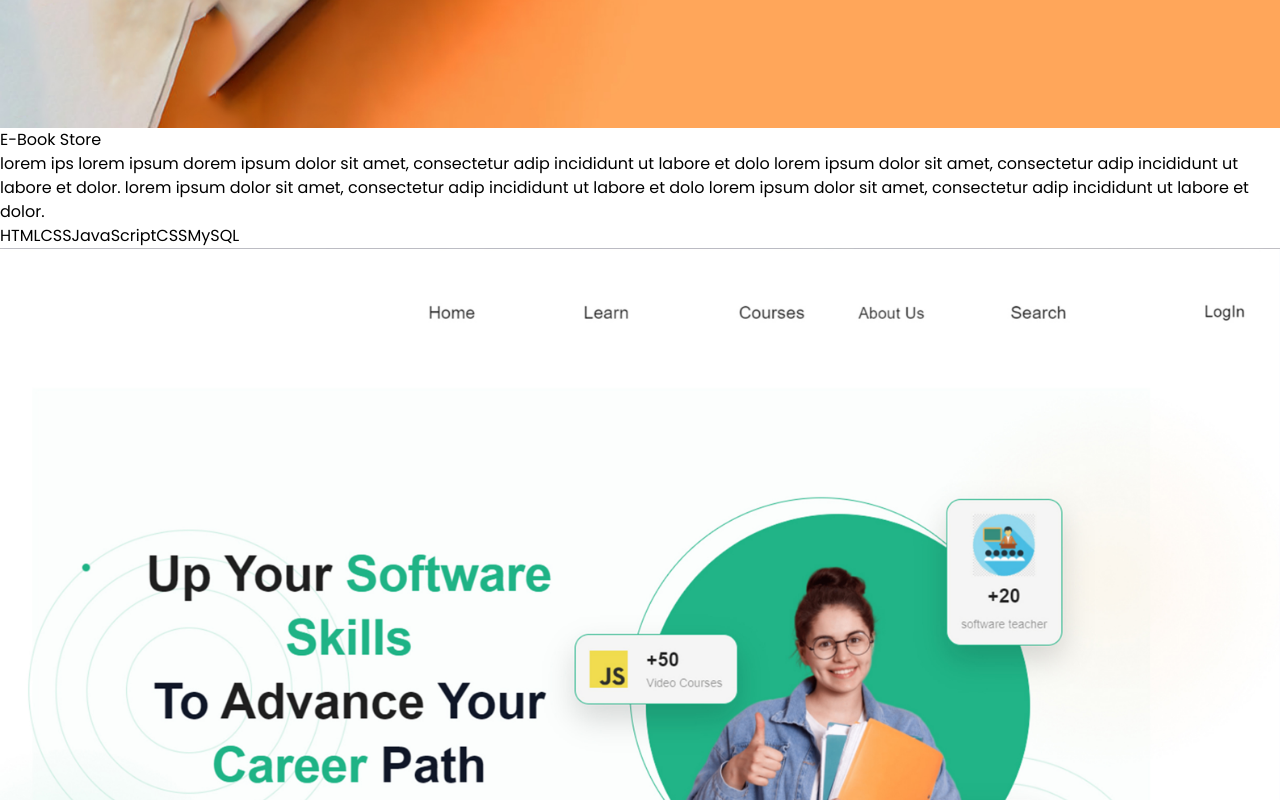
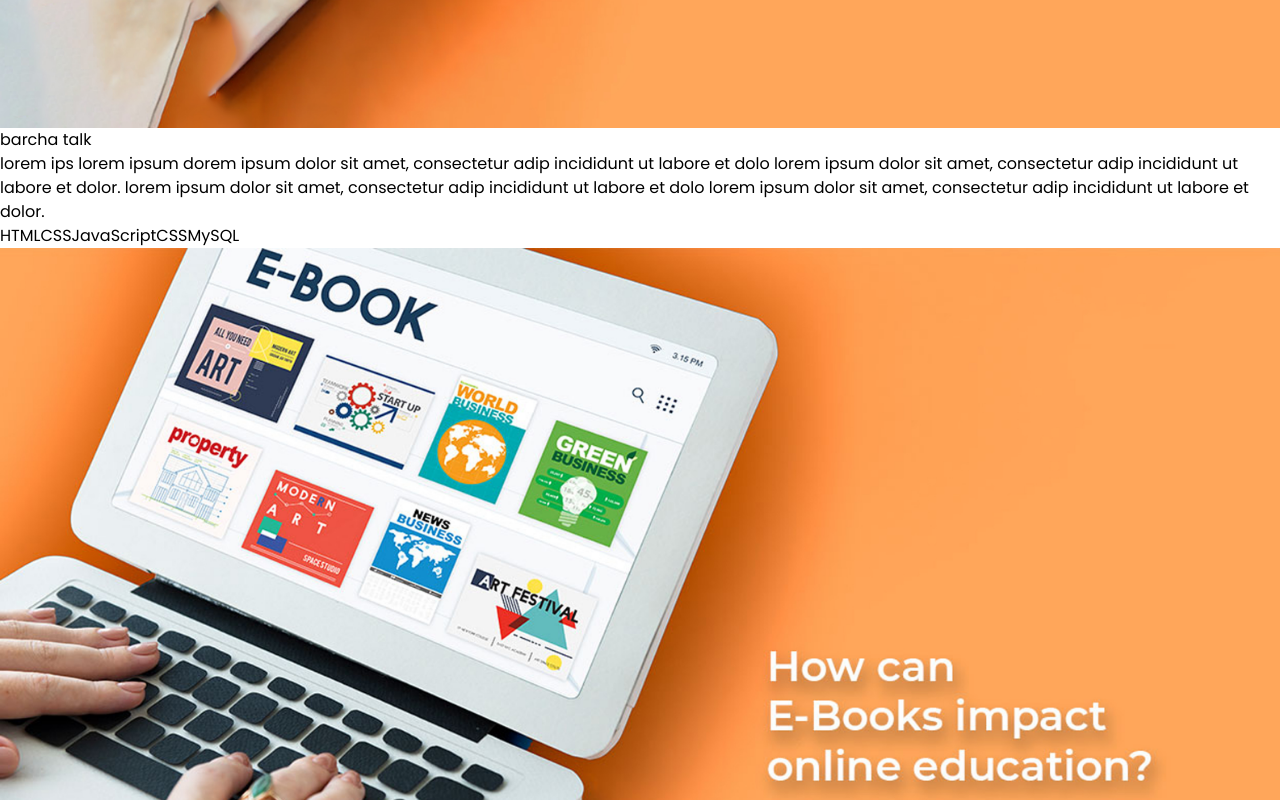
Before and after one commit to HamzaBnJemaa/hamzabenjemaa, a React (Vite) app: page / in a window 1280 px wide. Shown: the part 2640-3440 px from the top of the page. Built offline with nearby package versions, Linux system fonts and the light colour scheme.

Commit message:
add barchatalk

```diff
--- a/src/components/Projects.jsx
+++ b/src/components/Projects.jsx
@@ -7,6 +7,12 @@ import image5 from '../assets/image.jpg';
 import { motion } from "framer-motion";
 
 const projectsData = [
+  {
+    image:image1,
+    title: "barcha talk",
+    description: "lorem ips lorem ipsum dorem ipsum dolor sit amet, consectetur adip incididunt ut labore et dolo lorem ipsum dolor sit amet, consectetur adip incididunt ut labore et dolor. lorem ipsum dolor sit amet, consectetur adip incididunt ut labore et dolo lorem ipsum dolor sit amet, consectetur adip incididunt ut labore et dolor.",
+    technologies: ["HTML", "CSS", "JavaScript","CSS", "MySQL"],
+  },
   {
     image:image1,
     title: "E-Book Store",
```
